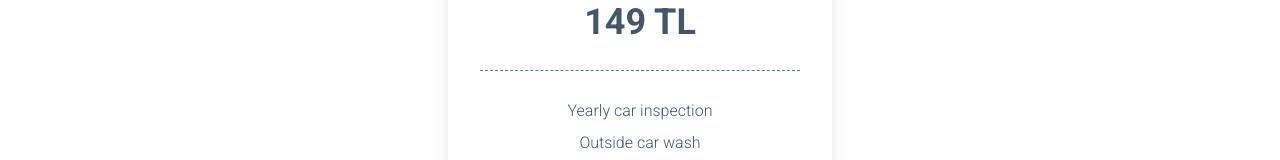
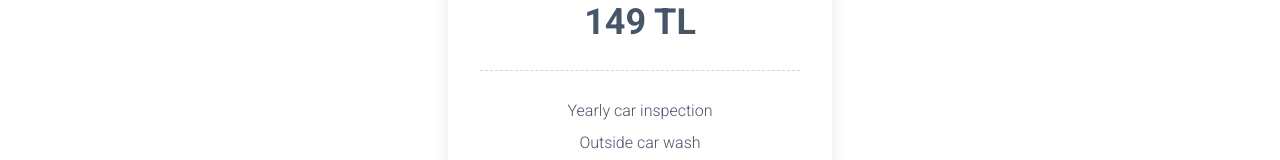
Before and after one commit to sinansk/vehicle-inspection, a Next.js app: page /hizmetlerimiz in a window 1280 px wide. Shown: the part 322-482 px from the top of the page. Built offline with nearby package versions, Linux system fonts and the light colour scheme.

Commit message:
style-update

```diff
--- a/src/components/Header.tsx
+++ b/src/components/Header.tsx
@@ -28,7 +28,7 @@ export default function Header() {
           <a>Register</a>
         </div>
       </div>
-      <div className="sticky top-0 left-0 z-50 text-sm font-semibold bg-white border-b-2 xl:px-32 border-slate-800 font-sans-serif navbar text-slate-900 backdrop-blur-2xl bg-base-100/90 lg:px-20 sm:h-[14vh]">
+      <div className="sticky top-0 left-0 z-50 text-sm font-semibold bg-white border-b-2 xl:px-32 border-slate-800 font-sans-serif navbar text-slate-900 backdrop-blur-2xl  lg:px-20 sm:h-[14vh]">
         <div className="navbar-start">
           <div className="dropdown">
             <label className="btn btn-ghost lg:hidden">
--- a/src/components/Pricing2.tsx
+++ b/src/components/Pricing2.tsx
@@ -10,7 +10,7 @@ export default function Pricing2() {
           <div className="absolute top-0 flex items-center justify-center w-20 h-20 transform -translate-y-1/2 bg-white rounded-full "></div>
           <div className="absolute top-0 flex items-center justify-center w-16 h-16 transform -translate-y-1/2 rounded-full hover:bg-sky-900 bg-gray-50 "></div>
           <h2 className="mt-10 text-4xl font-bold hover:text-white">149 TL</h2>
-          <div className="flex w-full my-5 border-t-[1px] border-slate-500 border-dashed "></div>
+          <div className="flex w-full my-5 border-t-[1px] border-slate-300 border-dashed "></div>
           <div className="flex flex-col items-center gap-2">
             <p>Yearly car inspection</p>
             <p>Outside car wash</p>
```
